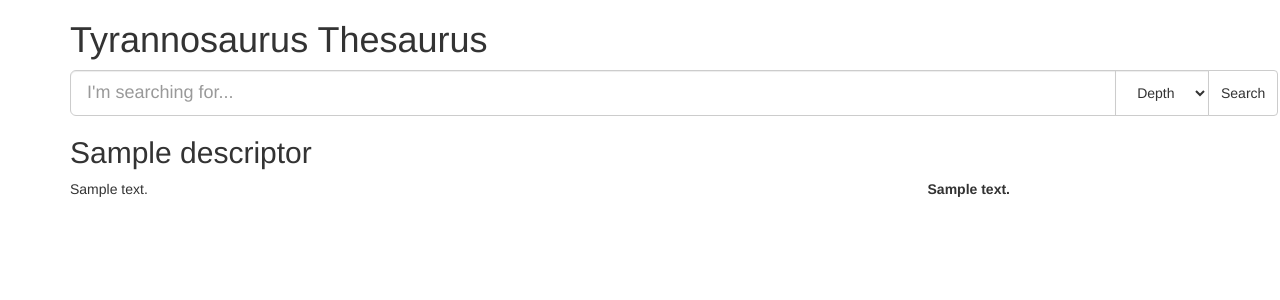
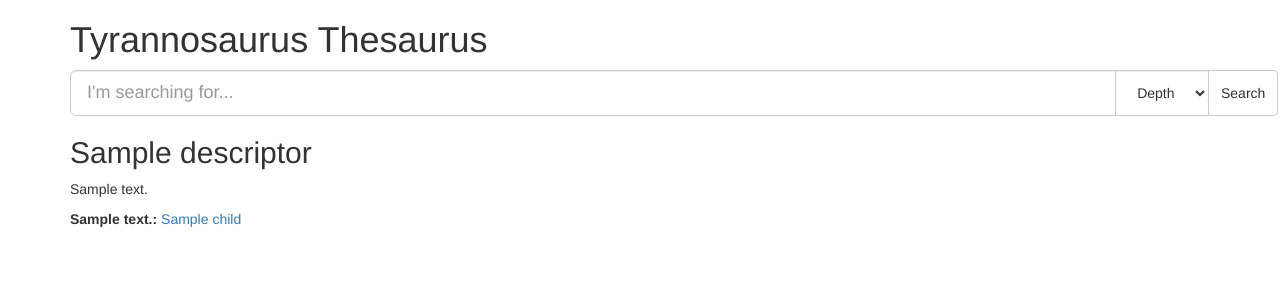
Before and after one commit to Perlence/tyrannosaurus, a Python web app: template thesaurus/templates/index.jinja.html in a window 1280 px wide. Shown: the top 300 px of the page. Run offline with Jinja, Linux system fonts and the light colour scheme; the template is opened without the code that fills it: most values are stand-ins (such as "Sample title", 1, 10 or a date in 2020); some libraries are stand-ins or nearby versions.

Commit message:
Inline relations

```diff
--- a/thesaurus/static/css/index.css
+++ b/thesaurus/static/css/index.css
@@ -1,3 +1,23 @@
 .depth {
   float: none !important;
 }
+.dl-inline dt {
+    display: inline;
+}
+.dl-inline dt::after {
+    content: ":";
+}
+.dl-inline dd {
+    display: inline;
+}
+.dl-inline dd+dd:before
+{
+  content: ', ';
+  margin-left: -4px;
+}
+.dl-inline dd+dt:before
+{
+  content: '; ';
+  margin-left: -4px;
+  font-weight: normal;
+}
--- a/thesaurus/templates/index.jinja.html
+++ b/thesaurus/templates/index.jinja.html
@@ -23,25 +23,21 @@
     </div>
   </form>
 
-  {% for (descriptor, relations) in relations %}
+  {% for descriptor in descriptors %}
   <h2>{{ descriptor.name }}</h2>
-  <div class="row">
-    <div class="col-xs-12 col-sm-6 col-md-8">
   <p>{{ descriptor.description }}</p>
-    </div>
-    <div class="col-xs-12 col-sm-6 col-md-4">
-      <dl class="dl-horizontal">
-      {% for (description_term, children) in relations %}
+  <dl class="dl-inline">
+  {% for (description_term, children) in descriptor.relations %}
+    {% if children %}
     <dt>{{ description_term }}</dt>
+    {% for child in children %}
     <dd>
-        {% for child in children %}
-        <a href="{{ url('query') }}?q={{ child.name }}{{ '&depth=' + request.GET.depth if request.GET.get('depth') is not none else '' }}">{{ child.name }}</a>{% if not loop.last %},{% endif %}
-        {% endfor %}
+      <a href="{{ url('query') }}?q={{ child.name }}{{ '&depth=' + request.GET.depth if request.GET.get('depth') is not none else '' }}">{{ child.name }}</a>
     </dd>
     {% endfor %}
+    {% endif %}
+  {% endfor %}
   </dl>
-    </div>
-  </div>
   {% endfor %}
 </div>
 {% endblock %}
```
Also changed, not shown: thesaurus/views.py (+17 -13 lines). Lines whose indentation alone changed are shown as unchanged.
